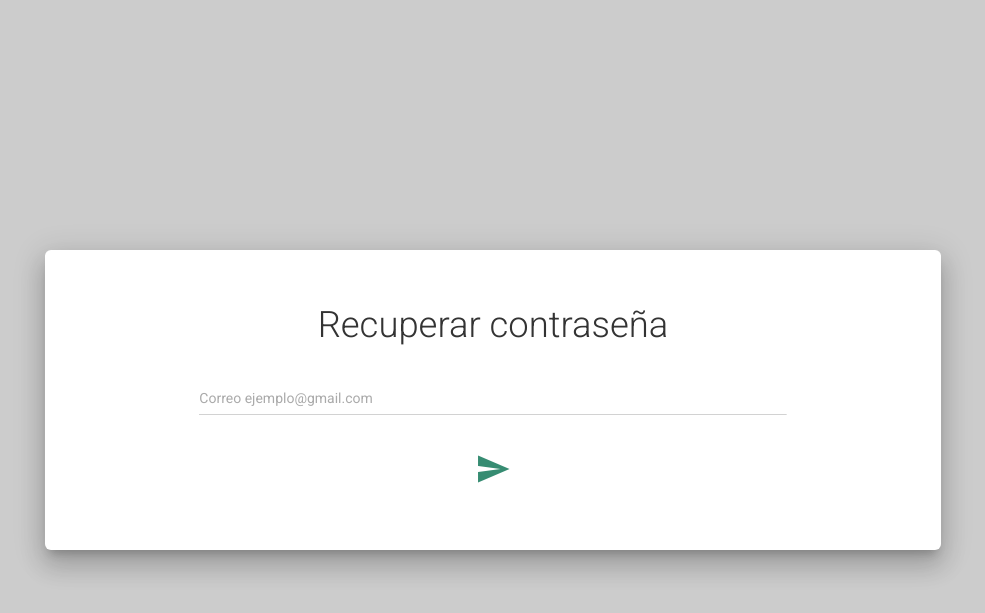
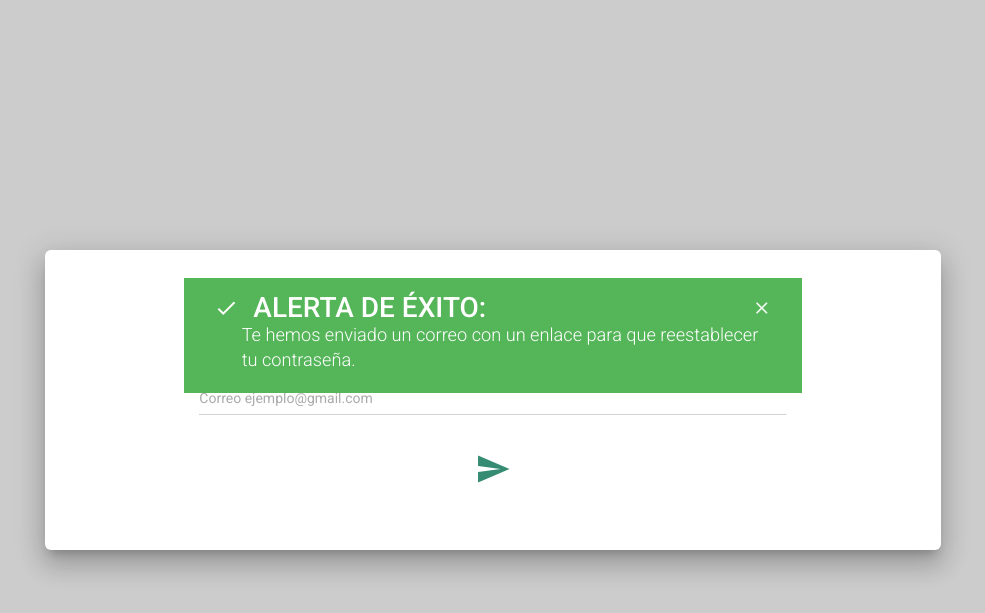
Before and after one commit to LoretoEliel/EPWeb, a Django app: template templates/reset_password/password_reset_form.html in a window 1280 px wide. Shown: the top 613 px of the page, without its empty margins (147-1132 px from the left). Run offline with Django 3.2, Linux system fonts and the light colour scheme; the template is opened without the code that fills it: values that come from a table or form of the project are taken from there, others are empty; parts of the project's set-up code (start-up, migrations or seed data) failed here and were passed over; some libraries are stand-ins or nearby versions.

Commit message:
probando los mensajes

```diff
--- a/templates/reset_password/password_reset_form.html
+++ b/templates/reset_password/password_reset_form.html
@@ -39,6 +39,21 @@
                         <button class="btn btn-simple btn-primary"><span style="font-size: 3em;" class="material-icons">send</span></button>
                         <input type="hidden" name="enviar" value="{{ next }}">
                     </div>
+
+                    {% if email == form.save %}
+                    <div class="alert alert-success" style="position: absolute; top: 0; left: 0; margin: auto;">
+                        <div class="container-fluid">
+                            <div class="alert-icon">
+                                <i class="material-icons">check</i>
+                            </div>
+                            <button type="button" class="close" data-dismiss="alert" aria-label="Close">
+                                <span aria-hidden="true"><i class="material-icons">clear</i></span>
+                            </button>
+                            <b style="font-size: 2em;">Alerta de éxito:</b>
+                            <h4 style="margin-top: 0; padding: 0; padding-left:1.5em; margin-bottom: 0;">Te hemos enviado un correo con un enlace para que reestablecer tu contraseña.</h4>
+                        </div>
+                    </div>
+                    {% endif %}
                 </form>
                 {% endblock %}
             </div>
```
